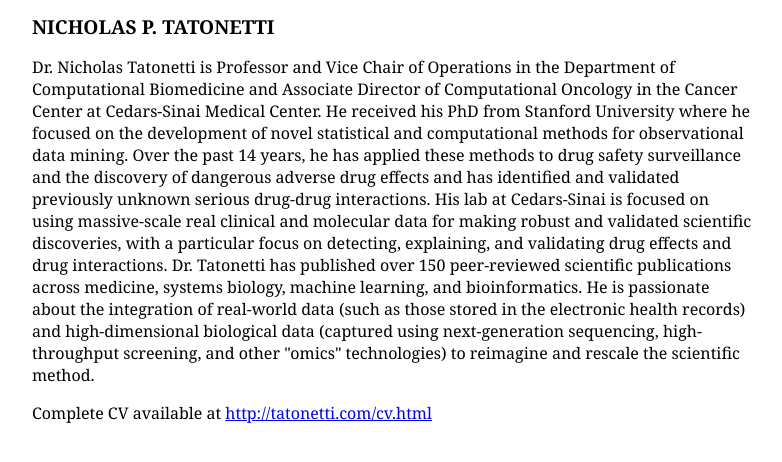
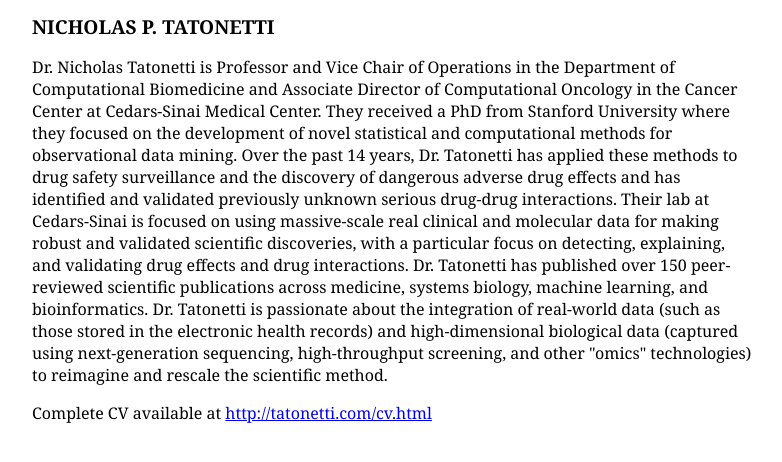
Before and after one commit to ntatonetti/ntatonetti.github.io, a plain HTML site: page bio.html in a window 1280 px wide. Shown: the whole page, without its empty margins (26-808 px from the left). Drawn offline with Linux system fonts and the light colour scheme.

Commit message:
updated pronouns in bio

```diff
--- a/bio.html
+++ b/bio.html
@@ -13,16 +13,16 @@
   <div class="main noindent">
     <h1>NICHOLAS P. TATONETTI</h1>
     <p>
-      Dr. Nicholas Tatonetti is Professor and Vice Chair of Operations in the Department of Computational Biomedicine and Associate Director of Computational Oncology in the Cancer Center at Cedars-Sinai Medical Center. He received his PhD from Stanford University where he focused on the development of novel statistical and computational methods for observational data mining. Over the past 14 years, he has applied these methods to drug safety surveillance and the discovery of dangerous adverse drug effects and has identified and validated previously unknown serious drug-drug interactions. His lab at Cedars-Sinai is focused on using massive-scale real clinical and molecular data for making robust and validated scientific discoveries, with a particular focus on detecting, explaining, and validating drug effects and drug interactions. Dr. Tatonetti has published over 150 peer-reviewed scientific publications across medicine, systems biology, machine learning, and bioinformatics. He is passionate about the integration of real-world data (such as those stored in the electronic health records) and high-dimensional biological data (captured using next-generation sequencing, high-throughput screening, and other "omics" technologies) to reimagine and rescale the scientific method.
+      Dr. Nicholas Tatonetti is Professor and Vice Chair of Operations in the Department of Computational Biomedicine and Associate Director of Computational Oncology in the Cancer Center at Cedars-Sinai Medical Center. They received a PhD from Stanford University where they focused on the development of novel statistical and computational methods for observational data mining. Over the past 14 years, Dr. Tatonetti has applied these methods to drug safety surveillance and the discovery of dangerous adverse drug effects and has identified and validated previously unknown serious drug-drug interactions. Their lab at Cedars-Sinai is focused on using massive-scale real clinical and molecular data for making robust and validated scientific discoveries, with a particular focus on detecting, explaining, and validating drug effects and drug interactions. Dr. Tatonetti has published over 150 peer-reviewed scientific publications across medicine, systems biology, machine learning, and bioinformatics. Dr. Tatonetti is passionate about the integration of real-world data (such as those stored in the electronic health records) and high-dimensional biological data (captured using next-generation sequencing, high-throughput screening, and other "omics" technologies) to reimagine and rescale the scientific method.
     </p>
     <p>
       Complete CV available at <a href="http://tatonetti.com/cv.html">http://tatonetti.com/cv.html</a>
     </p>
 	<!-- <p>
-		NICHOLAS P. TATONETTI is Associate Professor of Biomedical Informatics at Columbia University with interdisciplinary appointments in the Department of Systems Biology and the Department of Medicine. He received a Ph.D. in Biomedical Informatics from Stanford University in 2012, and dual B.S. degrees from Arizona State University in computational mathematics and molecular biosciences/biotechnology in 2008. Dr. Tatonetti's research is focused on advancing our understanding of drug effects and drug combinations through the integration of observational clinical data and high-throughput molecular data. A recognized expert in adverse drug effects, Dr. Tatonetti is responsible for discovering previously unexpected drug interactions causing heart arrhythmias and glucose dysregulation.
+		NICHOLAS P. TATONETTI is Associate Professor of Biomedical Informatics at Columbia University with interdisciplinary appointments in the Department of Systems Biology and the Department of Medicine. They received a Ph.D. in Biomedical Informatics from Stanford University in 2012, and dual B.S. degrees from Arizona State University in computational mathematics and molecular biosciences/biotechnology in 2008. Dr. Tatonetti's research is focused on advancing our understanding of drug effects and drug combinations through the integration of observational clinical data and high-throughput molecular data. A recognized expert in adverse drug effects, Dr. Tatonetti is responsible for discovering previously unexpected drug interactions causing heart arrhythmias and glucose dysregulation.
 	</p>
 	<p>
-		Dr. Tatonetti is an Irving Scholar, a Kavli Fellow, the recipient of New Investigator Awards from the American Medical Informatics Association (2016) and the PhRMA Foundation (2014), and has been awarded over $4 million in research funding. His work has received multiple awards in informatics and data science in 2010, 2011, 2012, 2015, and 2016. Dr. Tatonetti's career has been profiled by Science Magazine (2011), Genome Web (2012), and AMIA (2016). He is author on over 90 peer-reviewed scientific publics, inventor on two patents, and his work as been covered by the popular and scientific press, including The New York Times, The Chicago Tribune, and The Boston Globe.
+		Dr. Tatonetti is an Irving Scholar, a Kavli Fellow, the recipient of New Investigator Awards from the American Medical Informatics Association (2016) and the PhRMA Foundation (2014), and has been awarded over $4 million in research funding. His work has received multiple awards in informatics and data science in 2010, 2011, 2012, 2015, and 2016. Dr. Tatonetti's career has been profiled by Science Magazine (2011), Genome Web (2012), and AMIA (2016). Dr. Tatonetti has authored over 90 peer-reviewed scientific publics, inventor on two patents, and his work as been covered by the popular and scientific press, including The New York Times, The Chicago Tribune, and The Boston Globe.
 	</p> -->
     <!-- <p>
       Dr. Nicholas Tatonetti trained in mathematics and molecular biology at Arizona State University before receiving his PhD in biomedical informatics in 2012 from Stanford University. His dissertation was focused on the development of novel statistical and computational methods for observational data mining. He applied these methods to drug safety surveillance where he discovered and validated new drug effects and interactions. In September 2012, Dr. Tatonetti joined the faculty as an Assistant Professor in the Departments of Biomedical Informatics, Systems Biology, and Medicine. Shortly after, he became Director for the Clinical Informatics Shared Resource (CISR) at the Herbert Irving Comprehensive Cancer Center. His lab at Columbia is focused on expanding upon his previous work in detecting, explaining, and validating drug effects and drug interactions from large-scale observational data.
```
